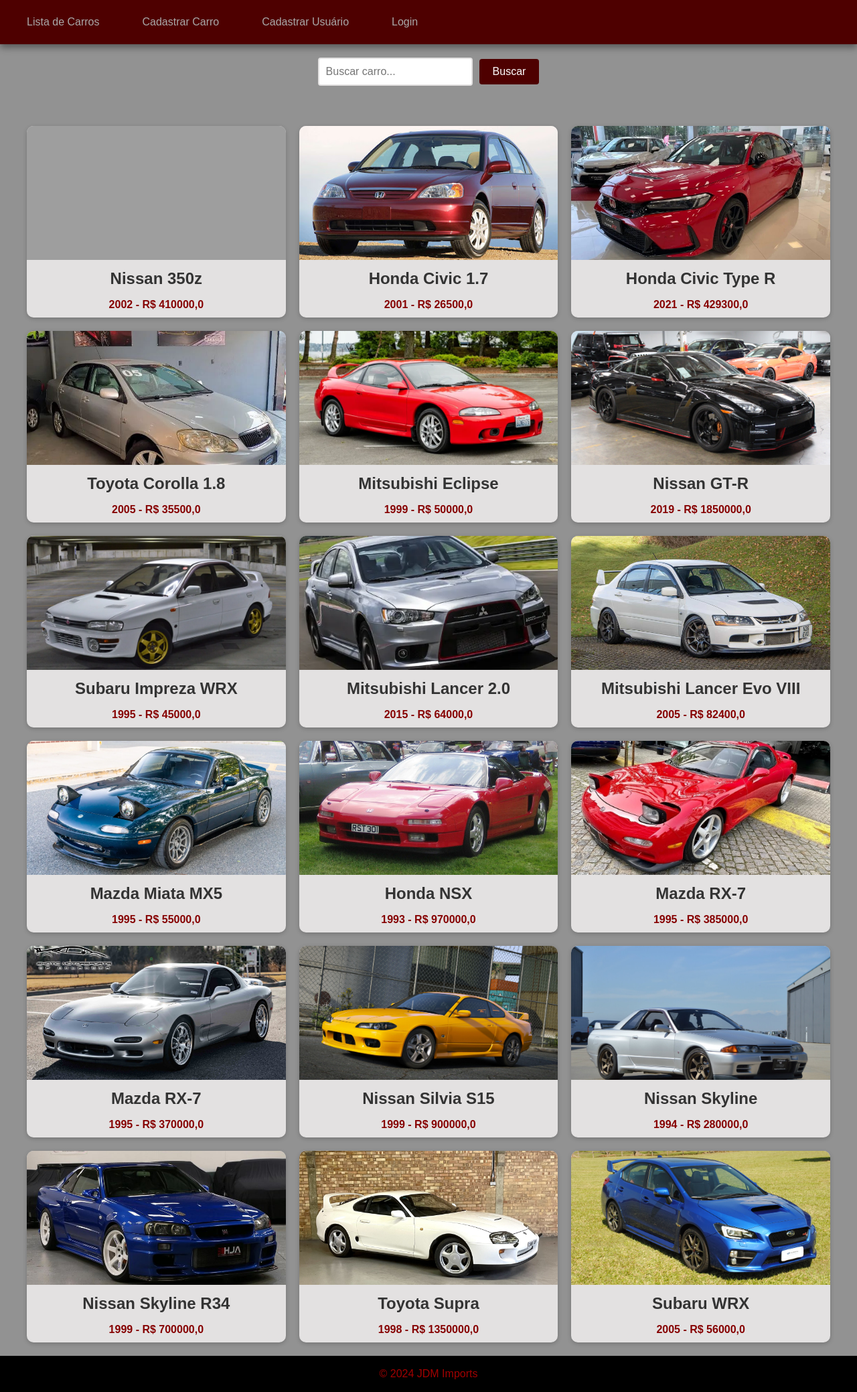
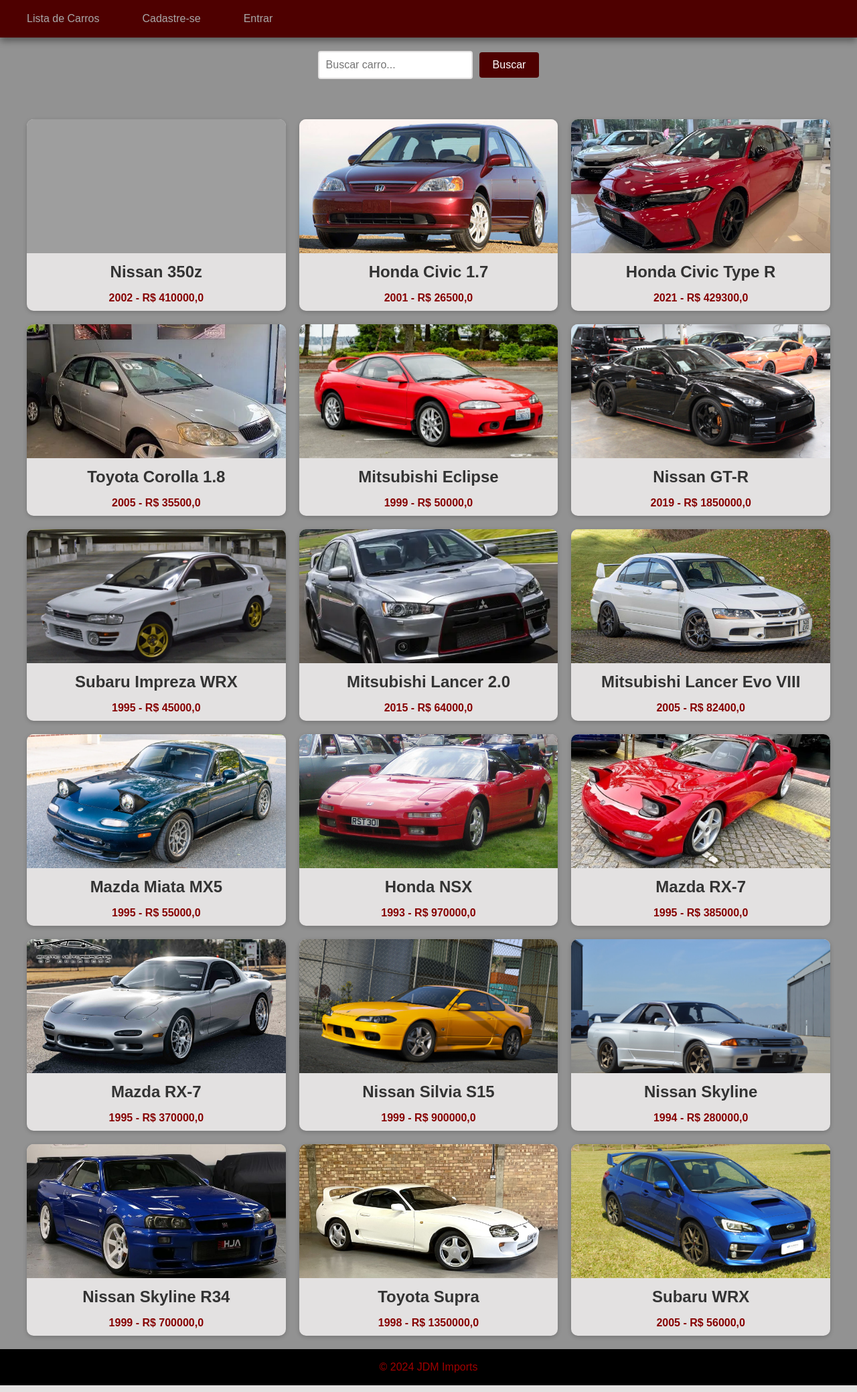
Before and after one commit to viniciusaze/project-cars, a Django app: page /cars/ in a window 1280 px wide. Shown: the whole page at 67% size. Run offline with Django 5.2, Linux system fonts and the light colour scheme; data comes from the database, SQL or seed files in the repository; both versions use the stored data as it was after the commit; grey boxes are pictures that could not be loaded.

Commit message:
Fim da sessão de login e logout

```diff
--- a/app/templates/base.html
+++ b/app/templates/base.html
@@ -30,7 +30,7 @@
         background-color: #4e0000;
         color: #a10000;
         padding: 8px;
-        height: 50px;
+        height: 40px;
         display: flex;
         justify-content: space-between;
         align-items: center;
@@ -58,8 +58,9 @@
     }
 
     nav ul li a:hover {
-        background-color: #c50000;
-        border-radius: 25px 0px 25px 0px;
+        background-color: #250101;
+        border-radius: 25px;
+        box-shadow: 0px 0px 10px rgba(0, 0, 0, 0.295);
     }
 
     nav ul li.active a {
@@ -76,10 +77,23 @@
   <header>
     <nav>
       <ul>
+
         <li><a href="{% url 'cars_list' %}">Lista de Carros</a></li>
-        <li><a href="{% url 'new_car' %}">Cadastrar Carro</a></li>
-        <li><a href="{% url 'register' %}">Cadastrar Usuário</a></li>
-        <li><a href="{% url 'login' %}">Login</a></li>
+
+        {% if user.is_authenticated %}
+          <li><a href="{% url 'new_car' %}">Cadastrar Carro</a></li>
+        {% endif %}
+
+        {% if not user.is_authenticated%}
+          <li><a href="{% url 'register' %}">Cadastre-se</a></li>
+          <li><a href="{% url 'login' %}">Entrar</a></li>
+        {% endif %}
+
+        {% if user.is_authenticated %}
+          <li>Olá, {{ user.username }}</li>
+          <li><a href="{% url 'logout' %}">Sair</a></li>
+        {% endif %}
+
       </ul>
     </nav>
   </header>
```
Also changed, not shown: db.sqlite3.
